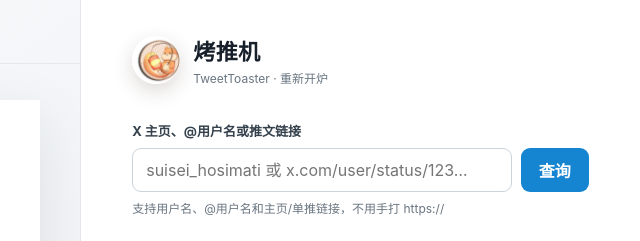
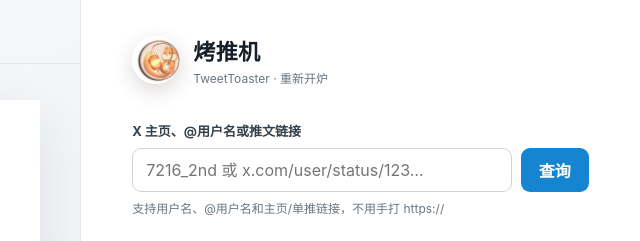
Before and after one commit to cn-matsuri/TweetToaster, a website: page Matsuri_translation/frontend/index.html in a window 1280 px wide. Shown: the top 241 px of the page, 640-1280 px from the left. Drawn offline with Linux system fonts and the light colour scheme.

Commit message:
Update placeholder

```diff
--- a/Matsuri_translation/frontend/index.html
+++ b/Matsuri_translation/frontend/index.html
@@ -49,7 +49,7 @@
           <label for="tweet-url">X 主页、@用户名或推文链接</label>
           <div class="query-row">
             <input id="tweet-url" name="url" type="text" inputmode="url"
-              placeholder="suisei_hosimati 或 x.com/user/status/123…" autocomplete="off" required>
+              placeholder="7216_2nd 或 x.com/user/status/123…" autocomplete="off" required>
             <button class="primary-button" id="query-button" type="submit">查询</button>
           </div>
           <p class="field-help">支持用户名、@用户名和主页/单推链接，不用手打 https://</p>
```
